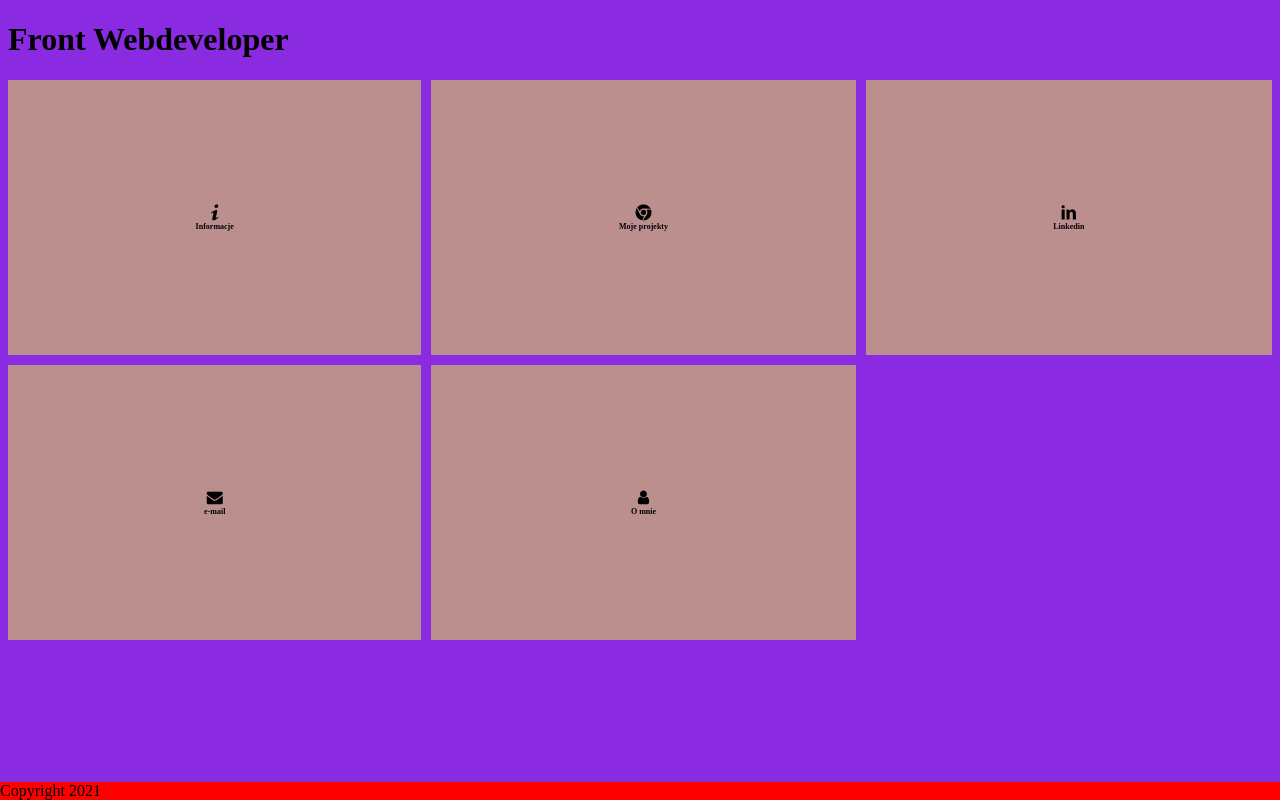
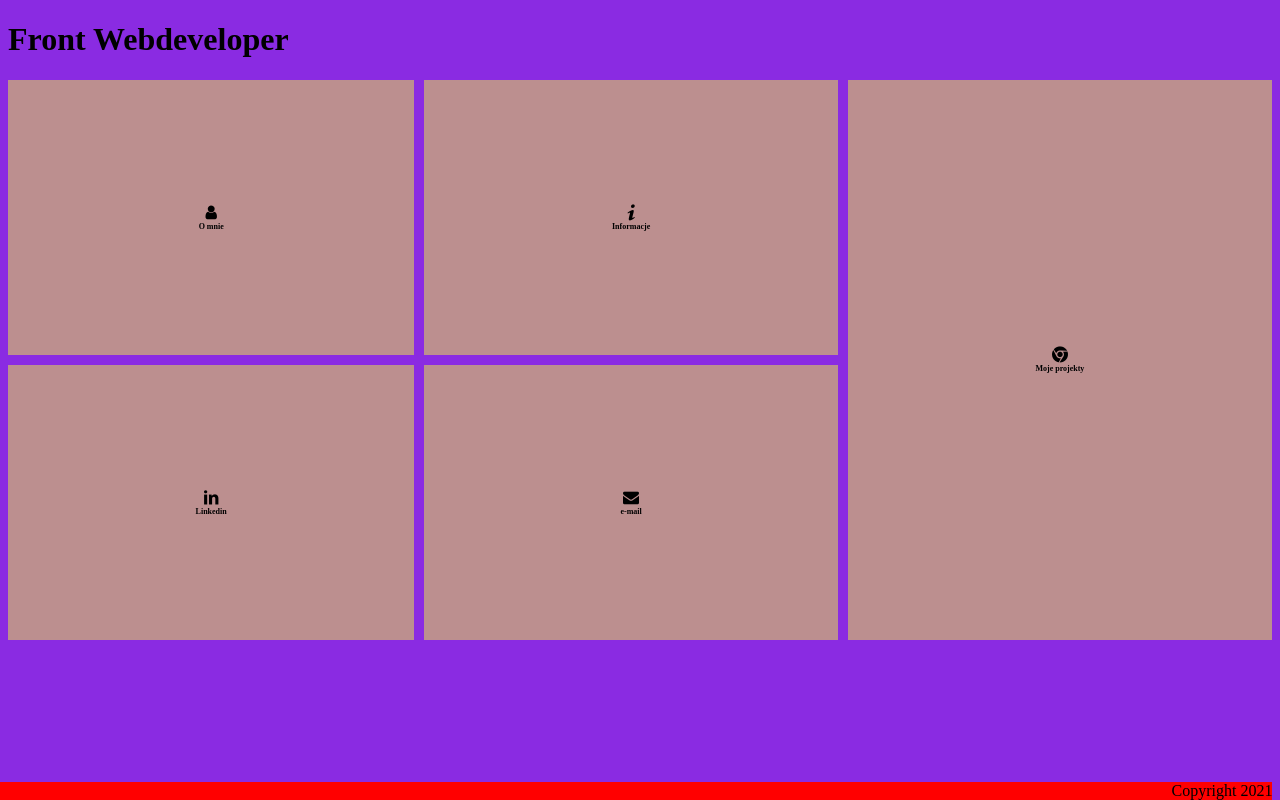
Before and after one commit to Darek30/kurs-front, a plain HTML site: page cw6_ikony/index.html in a window 1280 px wide. Drawn offline with Linux system fonts and the light colour scheme.

Commit message:
cw6_ikony poprawione

```diff
--- a/cw6_ikony/index.html
+++ b/cw6_ikony/index.html
@@ -10,9 +10,9 @@
 </head>
 <body>
     <h1>Front Webdeveloper</h1>
-    <a href="#">
-        <div class="grid">
+    <div class="grid">
 
+        <a href="#">
 
             <i class="icon-user"></i>
             <b> O mnie </b>
@@ -37,9 +37,10 @@
             <i class="icon-mail-alt"></i>
             <b>e-mail</b>
         </a>
-        <div class="footer">
-            Copyright 2021
-        </div>
+
     </div>
-    </body>
+    <div class="footer">
+        Copyright 2021
+    </div>
+</body>
 </html>
--- a/cw6_ikony/style.css
+++ b/cw6_ikony/style.css
@@ -22,10 +22,10 @@ a b{ font-size: 0.5em;}
     min-height: 70vh;
 }
 .grid a:nth-child(1){grid-area: a1;}
-.grid a:nth-child(1){grid-area: a2;}
-.grid a:nth-child(1){grid-area: a3;}
-.grid a:nth-child(1){grid-area: a4;}
-.grid a:nth-child(1){grid-area: a5;}
+.grid a:nth-child(2){grid-area: a2;}
+.grid a:nth-child(3){grid-area: a3;}
+.grid a:nth-child(4){grid-area: a4;}
+.grid a:nth-child(5){grid-area: a5;}
 
 @media(max-width:720px){
     .grid{display: block;}
@@ -41,6 +41,7 @@ a b{ font-size: 0.5em;}
     bottom: 0;
     background-color: red;
     width: 100%;
-    align-items: right;
+    text-align: right;
+    margin-right: 2mm;
 
 }
```
